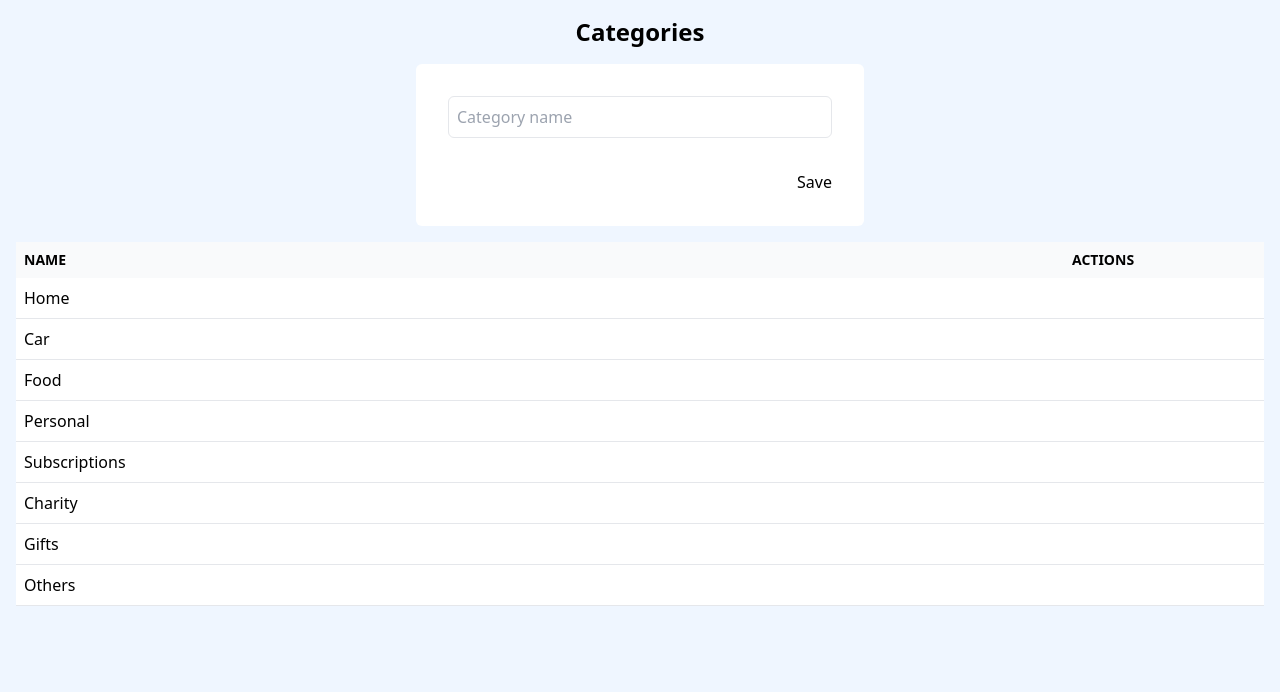
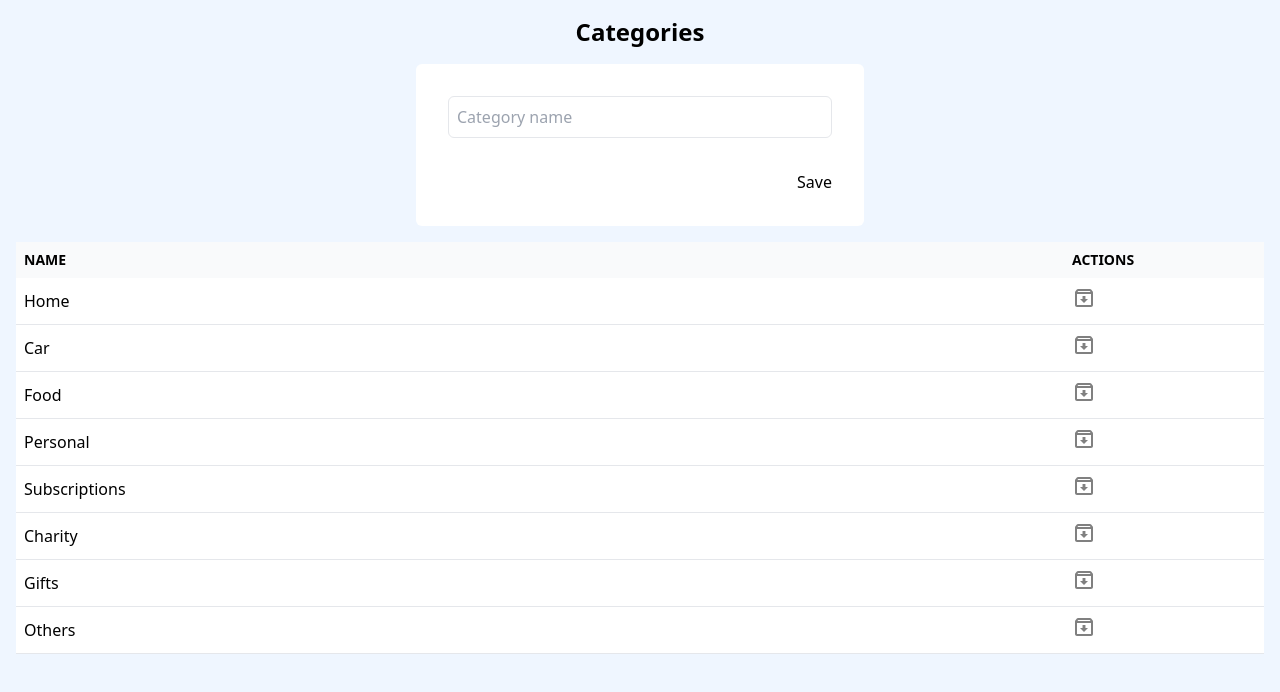
Before and after one commit to benega/next-budget, a Next.js app: page /categories in a window 1280 px wide. Shown: the top 692 px of the page. Built offline with nearby package versions, Linux system fonts and the light colour scheme.

Commit message:
Implemented archive category logic

```diff
--- a/package.json
+++ b/package.json
@@ -18,6 +18,7 @@
     "next": "13.0.3",
     "react": "18.2.0",
     "react-dom": "18.2.0",
+    "react-icons": "^4.6.0",
     "react-redux": "^8.0.5",
     "typescript": "4.9.3",
     "uuid": "^9.0.0"
--- a/src/client/features/category/categories-slice.ts
+++ b/src/client/features/category/categories-slice.ts
@@ -26,8 +26,11 @@ const categoriesSlice = createSlice({
     categoryAdded(state, action: PayloadAction<Category>) {
       state.categories.push({ ...action.payload, id: uuidv4() })
     },
+    categoryArchived(state, action: PayloadAction<Category>) {
+      state.categories = state.categories.filter(c => c.id != action.payload.id)
+    },
   },
 })
 
-export const { categoryAdded } = categoriesSlice.actions
+export const { categoryAdded, categoryArchived } = categoriesSlice.actions
 export default categoriesSlice.reducer
--- a/src/client/features/category/categories-table.tsx
+++ b/src/client/features/category/categories-table.tsx
@@ -1,21 +1,16 @@
 import React from 'react'
+import { useAppDispatch, useAppSelector } from '../../app/hooks'
+import { MdOutlineArchive } from 'react-icons/md'
 import { Category } from '../../../common/models/category'
-import { v4 as uuidv4 } from 'uuid'
-import { useAppSelector } from '../../app/hooks'
-
-// const categories: Category[] = [
-//   { id: uuidv4(), name: 'Home' },
-//   { id: uuidv4(), name: 'Car' },
-//   { id: uuidv4(), name: 'Food' },
-//   { id: uuidv4(), name: 'Personal' },
-//   { id: uuidv4(), name: 'Subscriptions' },
-//   { id: uuidv4(), name: 'Charity' },
-//   { id: uuidv4(), name: 'Gifts' },
-//   { id: uuidv4(), name: 'Others' },
-// ]
+import { categoryArchived } from './categories-slice'
 
 export const CategoriesTable = () => {
   const { categories } = useAppSelector(state => state.categories)
+  const dispatch = useAppDispatch()
+
+  const handleArchive = (category: Category) => {
+    dispatch(categoryArchived(category))
+  }
 
   return (
     <div className="overflow-x-auto self-start bg-slate-100 w-full text-left">
@@ -30,7 +25,14 @@ export const CategoriesTable = () => {
           {categories.map(c => (
             <tr key={c.id} className="border-b border-gray-200">
               <td className="p-2">{c.name}</td>
-              <td className="p-2"></td>
+              <td className="p-2">
+                <button
+                  className="cursor-pointer"
+                  onClick={() => handleArchive(c)}
+                >
+                  <MdOutlineArchive color="gray" size={24} />
+                </button>
+              </td>
             </tr>
           ))}
         </tbody>
```
Also changed, not shown: 1 other file (tests, documents, lock files or other folders).
